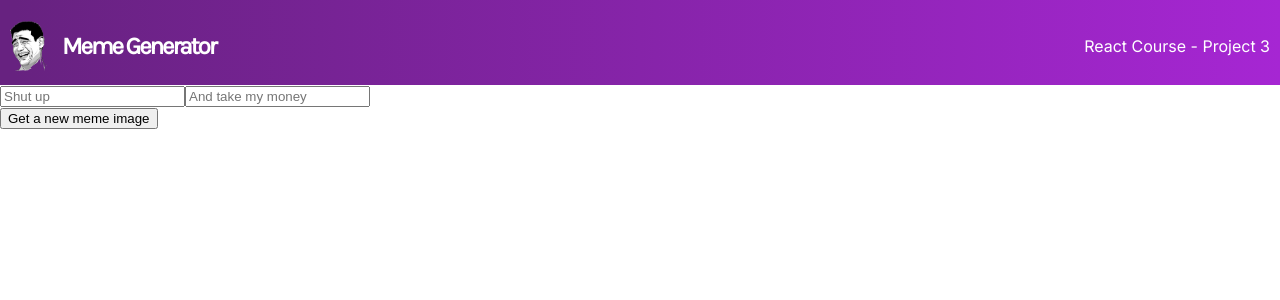
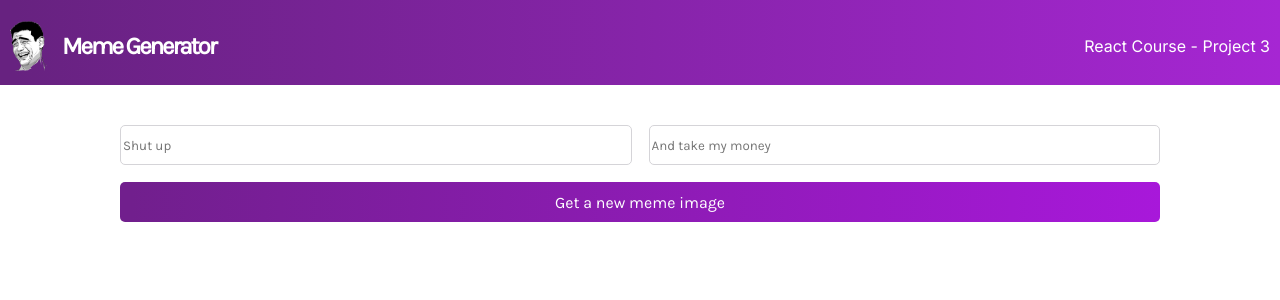
Before and after one commit to JamesHanovnikian/meme-generator, a React (Create React App) app: page / in a window 1280 px wide. Shown: the top 300 px of the page. Built offline with nearby package versions, Linux system fonts and the light colour scheme; a web font is replaced by a local one.

Commit message:
create meme form component

```diff
--- a/src/App.css
+++ b/src/App.css
@@ -37,3 +37,32 @@ line-height: 15px;
 color: #FFFFFF;
 
 }
+
+.meme .meme-input {
+  border: 1px solid #D5D4D8;
+  box-sizing: border-box;
+  border-radius: 5px;
+  font-family: 'Karla';
+
+}
+
+
+.meme {
+  display: grid;
+  grid-template: 40px 40px / 1fr 1fr;
+  padding: 40px 120px;
+  gap: 17px;
+  font-family: 'Karla';
+}
+
+.meme-button {
+  grid-column: 1 / -1;
+  background: linear-gradient(90.41deg, #711F8D 1.14%, #A818DA 100%);
+  border-radius: 5px;
+  color: #FFFFFF;
+  font-family: 'Karla';
+  font-size: 16px;
+  font-weight: 400;
+  border: none;
+  cursor: pointer;
+}
--- a/src/components/Meme.js
+++ b/src/components/Meme.js
@@ -4,13 +4,11 @@ export default function Meme() {
 
 
   return (
-    <section className="meme">
-      <div className="meme-inputs">
-        <input placeholder="Shut up" type="text" />
-        <input placeholder="And take my money" type="text" />
-      </div>
+    <form className="meme">
+      <input className="meme-input" placeholder="Shut up" type="text" />
+      <input className="meme-input" placeholder="And take my money" type="text" />
+      <button className="meme-button"> Get a new meme image </button>
+    </form>
 
-      <button> Get a new meme image </button>
-    </section>
   )
 }
```
